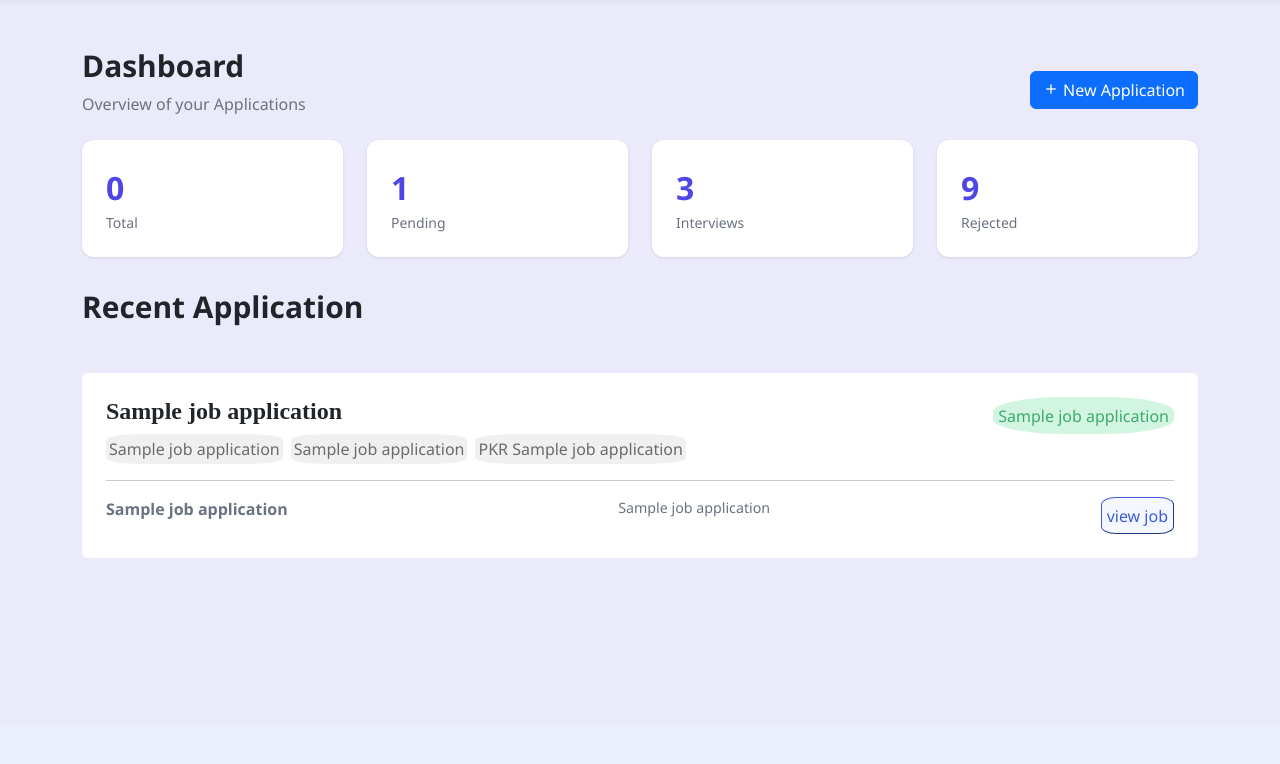
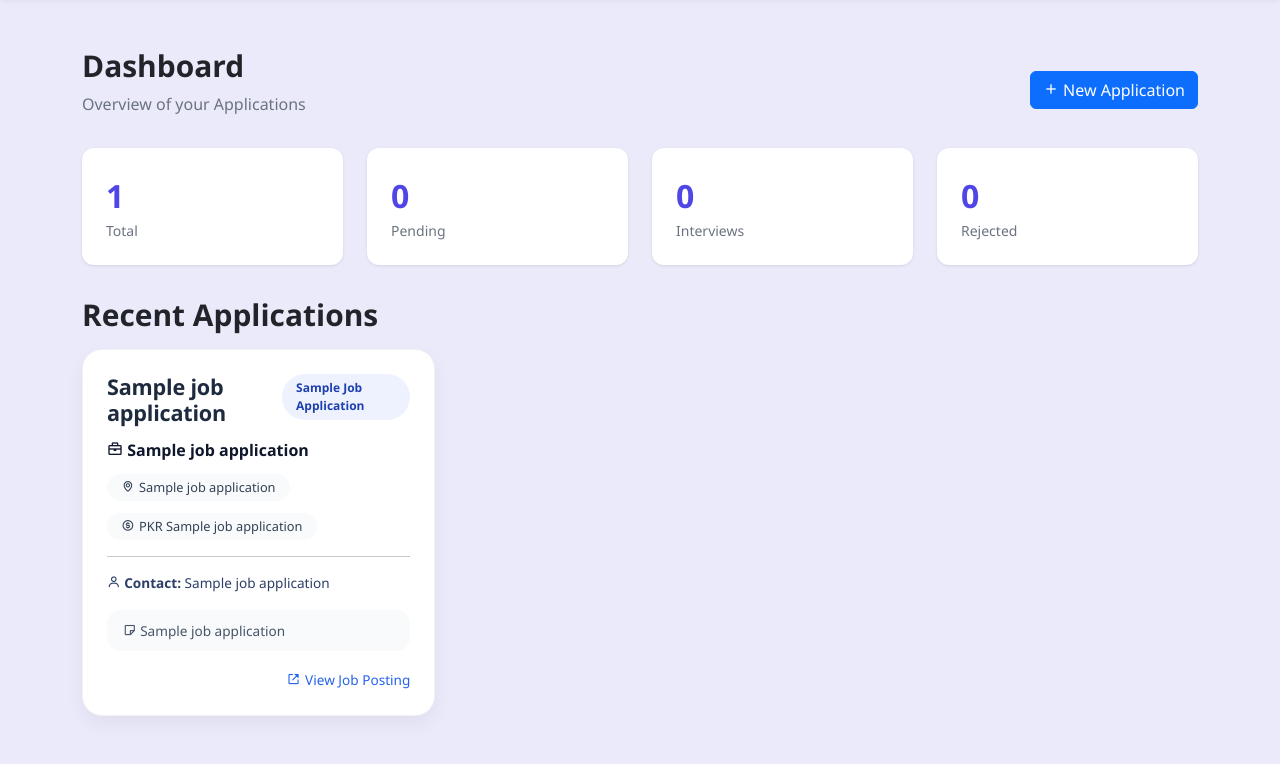
Before and after one commit to mjeyz/job-tracker, a Flask app: page /dashboard in a window 1280 px wide. Shown: the part 73-837 px from the top of the page. Before the commit the page ends 631 px from the top, so only its background shows below. Run offline with Flask 3, Linux system fonts and the light colour scheme; a user stored in the database is signed in; a database or web service that is not in the repository returns one stand-in record (values such as "Sample title"); some libraries are stand-ins or nearby versions.

Commit message:
update Dashboard UI

```diff
--- a/static/css/styles.css
+++ b/static/css/styles.css
@@ -55,43 +55,163 @@
     font-size: 0.875rem;
 }
 
-.company-name {
-    font-family: "Times New Roman", sans-serif;
-    font-weight: bolder;
-    font-size: 1.5rem;
+.application-grid {
+    display: grid;
+    grid-template-columns: repeat(auto-fill, minmax(340px, 1fr));
+    gap: 1.75rem;
 }
 
-.status-btn {
-    border-radius: 40%;
-    padding: 5px;
-    color: #3DAA6E;
-    background-color: #D1F5E0;
-    border: none;
+.application-card {
+    background: white;
+    border-radius: 1.25rem;
+    padding: 1.5rem;
+    box-shadow: 0 8px 20px rgba(0, 0, 0, 0.05);
+    transition: transform 0.2s ease, box-shadow 0.2s ease;
+    border: 1px solid rgba(0, 0, 0, 0.05);
 }
 
-
-.info-btn {
-    padding: 3px;
-    border: none;
-    background-color: #F0F0F0;
-    color: #6B6B6B;
-    border-radius: 20%;
+.application-card:hover {
+    transform: translateY(-4px);
+    box-shadow: 0 20px 30px -12px rgba(0, 0, 0, 0.1);
 }
 
-.app-info {
-    border-bottom: 10px gray;
+.card-header {
+    margin-bottom: 0.75rem;
 }
 
-.view-btn {
-    background-color: #F5F7FF;
-    color: #3D5BDB;
-    border-color:#3D5BDB;
-    border-radius: 20%;
-    padding: 5px;
-    border-width: 1px;
+.company-name {
+    font-size: 1.35rem;
+    font-weight: 700;
+    margin: 0;
+    color: #1e2a3e;
+    letter-spacing: -0.2px;
 }
 
-.info {
+.status-badge {
+    padding: 0.3rem 0.9rem;
+    border-radius: 40px;
+    font-size: 0.75rem;
+    font-weight: 600;
+    text-transform: capitalize;
+    background-color: #eef2ff;
+    color: #1e40af;
+}
+
+/* Status specific colors */
+.status-pending {
+    background-color: #fff7e5;
+    color: #b45309;
+}
+
+.status-interview {
+    background-color: #e0f2fe;
+    color: #0369a1;
+}
+
+.status-rejected {
+    background-color: #fee2e2;
+    color: #b91c1c;
+}
+
+.status-offer, .status-accepted {
+    background-color: #dcfce7;
+    color: #15803d;
+}
+
+.role-info {
+    font-weight: 600;
+    font-size: 1rem;
+    margin-bottom: 0.75rem;
+    color: #0f172a;
+}
+
+.app-details {
     display: flex;
-    justify-content: space-between;
+    flex-wrap: wrap;
+    gap: 0.75rem;
+    margin: 0.75rem 0;
 }
+
+.detail-chip {
+    background: #f8fafc;
+    padding: 0.25rem 0.9rem;
+    border-radius: 40px;
+    font-size: 0.8rem;
+    color: #334155;
+    display: inline-flex;
+    align-items: center;
+    gap: 0.3rem;
+}
+
+.contact-info {
+    font-size: 0.85rem;
+    color: #2c3e66;
+    margin: 0.5rem 0;
+}
+
+.notes-section {
+    background: #f9fafb;
+    padding: 0.7rem 1rem;
+    border-radius: 0.85rem;
+    font-size: 0.85rem;
+    color: #475569;
+    margin: 1rem 0;
+    line-height: 1.4;
+}
+
+.card-footer {
+    margin-top: 0.5rem;
+    text-align: right;
+}
+
+.view-link {
+    display: inline-flex;
+    align-items: center;
+    gap: 0.3rem;
+    background: none;
+    border: none;
+    color: #2563eb;
+    font-weight: 500;
+    text-decoration: none;
+    font-size: 0.85rem;
+    transition: color 0.2s;
+}
+
+.view-link:hover {
+    color: #1e40af;
+    text-decoration: underline;
+}
+
+/* Empty state styling */
+.empty-state {
+    text-align: center;
+    padding: 3rem;
+    background: white;
+    border-radius: 1.5rem;
+    color: #5b6e8c;
+}
+
+.empty-state i {
+    font-size: 3rem;
+    margin-bottom: 1rem;
+    display: inline-block;
+}
+
+/* Responsive adjustments */
+@media (max-width: 768px) {
+    .application-grid {
+        grid-template-columns: 1fr;
+        gap: 1.25rem;
+    }
+
+    .stat-grid {
+        flex-wrap: wrap;
+        justify-content: center;
+    }
+
+    .header-section {
+        flex-direction: column;
+        align-items: flex-start;
+        gap: 0.75rem;
+    }
+}
--- a/templates/dashboard.html
+++ b/templates/dashboard.html
@@ -1,9 +1,22 @@
-{% extends "partials/base.html"%}
-{% include "partials/navbar.html"%}
+{% extends "partials/base.html" %}
+{% include "partials/navbar.html" %}
+
 {% block content %}
+{# ----- DYNAMIC STATISTICS: compute counts from applications ----- #}
+{% set ns = namespace(total=0, pending=0, interviews=0, rejected=0) %}
+{% for app in applications %}
+    {% set ns.total = ns.total + 1 %}
+    {% set status = app[5]|lower %}
+    {% if status == 'pending' %}
+        {% set ns.pending = ns.pending + 1 %}
+    {% elif status == 'interview' %}
+        {% set ns.interviews = ns.interviews + 1 %}
+    {% elif status == 'rejected' %}
+        {% set ns.rejected = ns.rejected + 1 %}
+    {% endif %}
+{% endfor %}
 
-
-<div class="container d-flex align-items-center justify-content-between mb-2 header-section mt-5">
+<div class="container d-flex align-items-center justify-content-between mb-3 header-section mt-5">
     <div>
         <h1 style="font-size: 1.87rem; font-weight: 700">Dashboard</h1>
         <p style="color: var(--text-muted)">Overview of your Applications</p>
@@ -13,62 +26,82 @@
     </a>
 </div>
 
+{# ----- STATISTICS CARDS (now dynamic) ----- #}
 <div class="stat-grid container">
     <div class="stat-card">
-        <div class="stat-value">0</div>
+        <div class="stat-value">{{ ns.total }}</div>
         <div class="stat-label">Total</div>
     </div>
     <div class="stat-card">
-        <div class="stat-value">1</div>
+        <div class="stat-value">{{ ns.pending }}</div>
         <div class="stat-label">Pending</div>
     </div>
     <div class="stat-card">
-        <div class="stat-value">3</div>
+        <div class="stat-value">{{ ns.interviews }}</div>
         <div class="stat-label">Interviews</div>
     </div>
     <div class="stat-card">
-        <div class="stat-value">9</div>
+        <div class="stat-value">{{ ns.rejected }}</div>
         <div class="stat-label">Rejected</div>
     </div>
 </div>
 
-<div class="container">
-    <h2 class="mb-1" style="font-weight: 600; font-size: 1.87rem">Recent Application</h2>
+<div class="container mt-4">
+    <h2 class="mb-3" style="font-weight: 600; font-size: 1.87rem">Recent Applications</h2>
 </div>
 
+{# ----- APPLICATION GRID (responsive, modern cards) ----- #}
+<div class="container mt-3 mb-5">
+    {% if applications %}
+        <div class="application-grid">
+            {% for app in applications %}
+                {# Unpack tuple indices for readability #}
+                {% set company = app[3] %}
+                {% set role = app[4] %}
+                {% set status = app[5] %}
+                {% set salary = app[7] %}
+                {% set location = app[8] %}
+                {% set source_url = app[9] %}
+                {% set contact_person = app[10] %}
+                {% set notes = app[11] %}
 
-<div class="d-grid gap-2 container mt-5 application-container mb-5">
-    {% if applications %}
-    <div class="application">
-            {% for application in applications %}
-        <div class="grid-item  bg-white p-4 rounded">
-            <div class="company-name-cont d-flex justify-content-between">
-                <h3 class="company-name">{{ application[3] }}</h3>
-                <button class=" status-btn">{{ application[5] }}</button>
+                <div class="application-card">
+                    <div class="card-header d-flex justify-content-between align-items-start">
+                        <h3 class="company-name">{{ company }}</h3>
+                        <span class="status-badge status-{{ status|lower|replace(' ', '-') }}">{{ status }}</span>
                     </div>
 
-            <div class="app-info d-flex gap-2">
-                <button class="location info-btn">{{ application[8]}}</button>
-                <button class="info-btn">{{ application[4]}}</button>
-                <button class="info-btn">PKR {{application[7]}}</button>
+                    <div class="role-info">
+                        <i class="bx bx-briefcase"></i> {{ role }}
                     </div>
+
+                    <div class="app-details">
+                        <span class="detail-chip"><i class="bx bx-map"></i> {{ location }}</span>
+                        <span class="detail-chip"><i class="bx bx-dollar-circle"></i> PKR {{ salary }}</span>
+                    </div>
+
                     <hr>
-            <div class="info">
-                <div>
-                    <span style="font-size: 1rem; font-weight: bold; color: var(--text-muted)">{{ application[10]}}</span>
+
+                    <div class="contact-info">
+                        <i class="bx bx-user"></i> <strong>Contact:</strong> {{ contact_person }}
                     </div>
-                <div>
-                    <p style="font-size: 0.890rem; color: var(--text-muted)">{{ application[11]}}</p>
+
+                    <div class="notes-section">
+                        <i class="bx bx-note"></i> {{ notes if notes else "No additional notes." }}
                     </div>
-                <button class="view-btn" href="{{ application[9] }}">view job</button>
+
+                    <div class="card-footer">
+                        <a href="{{ source_url }}" class="view-link" target="_blank" rel="noopener noreferrer">
+                            <i class="bx bx-link-external"></i> View Job Posting
+                        </a>
                     </div>
                 </div>
             {% endfor %}
         </div>
     {% else %}
-    <div style="text-align: center; padding: 4rem; background: white; border-radius: 12px; color: var(--text-muted);">
-        <i class='bx bx-task-x' style="font-size: 3rem; margin-bottom: 1rem;"></i>
-        <p>No tasks found. Create one to get started!</p>
+        <div class="empty-state">
+            <i class='bx bx-task-x'></i>
+            <p>No applications found. Create one to get started!</p>
         </div>
     {% endif %}
 </div>
```
Lines whose indentation alone changed are shown as unchanged.
